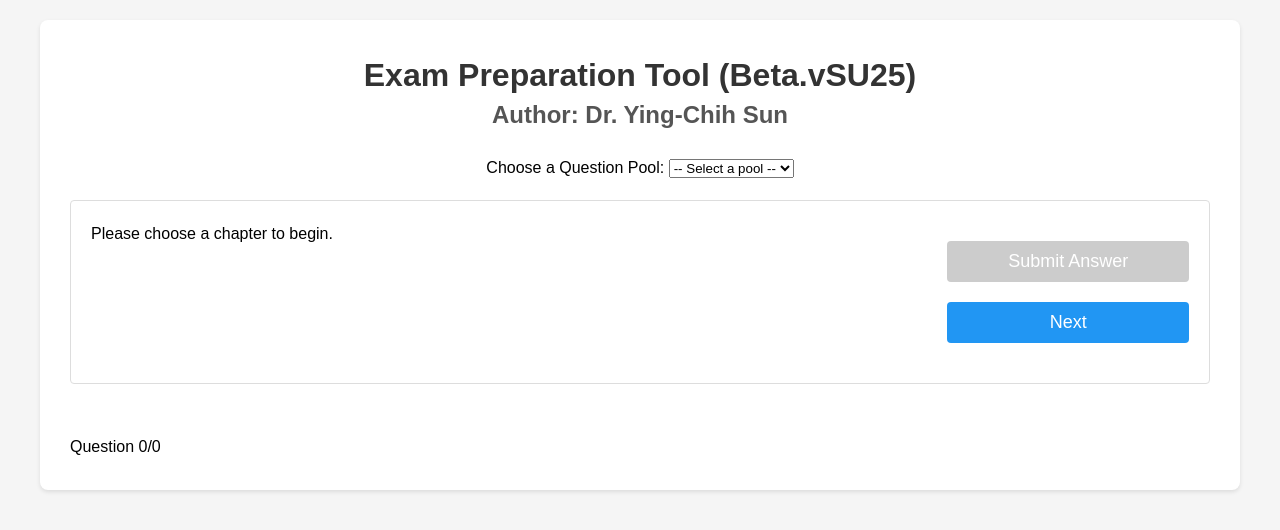
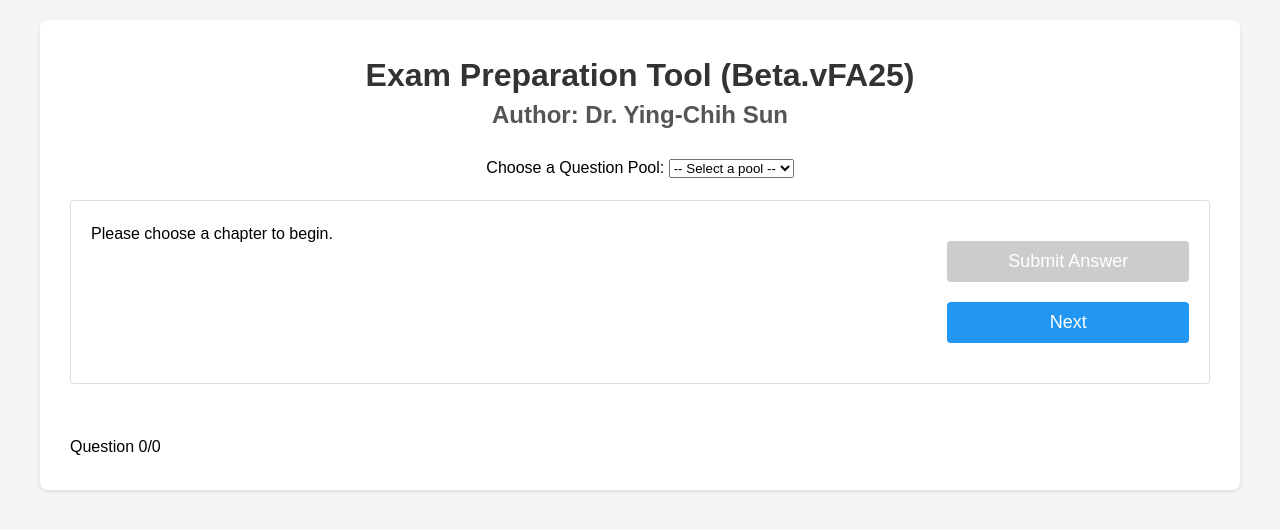
Before and after one commit to MarkYCSun/ECU_MIS, a plain HTML site: page MIS-3433_Exam_Simulator_1_SU25/index.html in a window 1280 px wide. Drawn offline with Linux system fonts and the light colour scheme.

Commit message:
Update index.html

```diff
--- a/MIS-3433_Exam_Simulator_1_SU25/index.html
+++ b/MIS-3433_Exam_Simulator_1_SU25/index.html
@@ -8,7 +8,7 @@
 </head>
 <body>
     <div class="container">
-        <h1>Exam Preparation Tool (Beta.vSU25)</h1>
+        <h1>Exam Preparation Tool (Beta.vFA25)</h1>
 		<h2 class="author-line">Author: Dr. Ying-Chih Sun</h2>
 
         <div class="upload-section">
@@ -66,4 +66,5 @@
     </div>
     <script src="script.js"></script>
 </body>
+
 </html>
```
